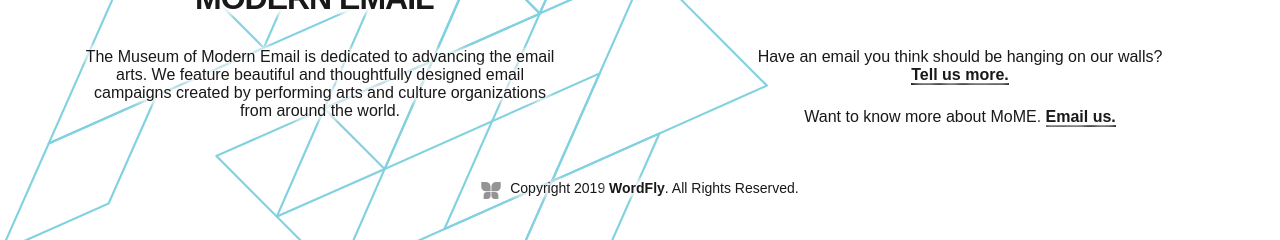
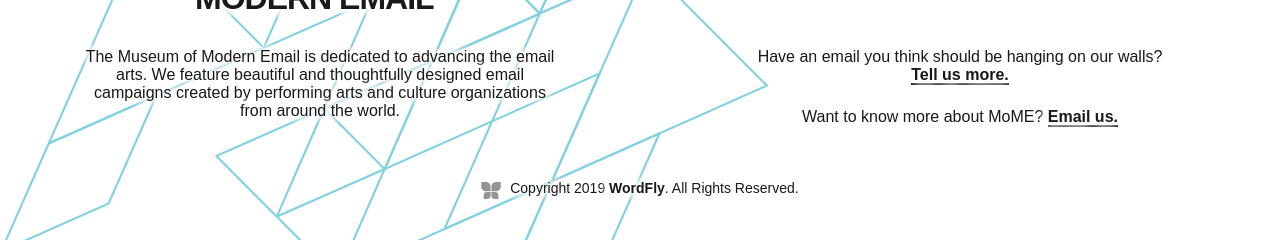
Before and after one commit to WordFly/wordfly.github.io, a Jekyll site: the page built from index.md, in a window 1280 px wide and 900 px high, scrolled down 7532 px. Shown: the part 660-900 px from the top of the window. Built offline with Jekyll 4.4.1, drawn with Linux system fonts in a browser that asks for light colours; some web fonts are replaced.

Commit message:
correct punctuation

```diff
--- a/_includes/social.html
+++ b/_includes/social.html
@@ -34,7 +34,7 @@
 
 <p>
   {%- if site.email -%}
-  Want to know more about MoME.
+  Want to know more about MoME?
   <a href="mailto:{{ site.email }}">Email us.</a>
   {%- endif -%}
 </p>
```
